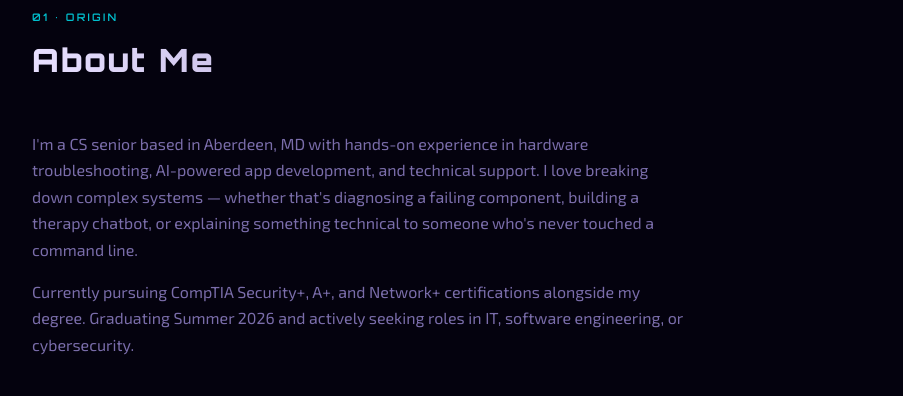
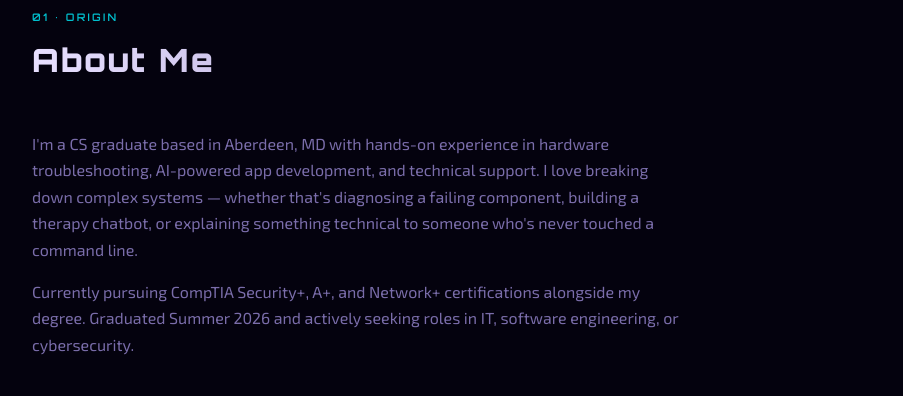
Before and after one commit to SaikouTLS/SaikouTLS.github.io, a plain HTML site: page index.html in a window 1280 px wide. Shown: the part 880-1276 px from the top of the page, without its empty margins (188-1091 px from the left). Drawn offline with Linux system fonts and the light colour scheme.

Commit message:
Update index.html
I graduated August. fixed all pre grad typos

```diff
--- a/index.html
+++ b/index.html
@@ -805,14 +805,14 @@
     <p class="section-eyebrow">01 · Origin</p>
     <h2>About Me</h2>
     <p class="about-text">
-      I'm a CS senior based in Aberdeen, MD with hands-on experience in hardware troubleshooting,
+      I'm a CS graduate based in Aberdeen, MD with hands-on experience in hardware troubleshooting,
       AI-powered app development, and technical support. I love breaking down complex systems —
       whether that's diagnosing a failing component, building a therapy chatbot, or explaining
       something technical to someone who's never touched a command line.
     </p>
     <p class="about-text" style="margin-top:1rem;">
       Currently pursuing CompTIA Security+, A+, and Network+ certifications alongside my degree.
-      Graduating Summer 2026 and actively seeking roles in IT, software engineering, or cybersecurity.
+      Graduated Summer 2026 and actively seeking roles in IT, software engineering, or cybersecurity.
     </p>
     <div class="stat-grid">
       <div class="stat-card"><span class="stat-val">2026</span><span class="stat-key">Graduation</span></div>
```
